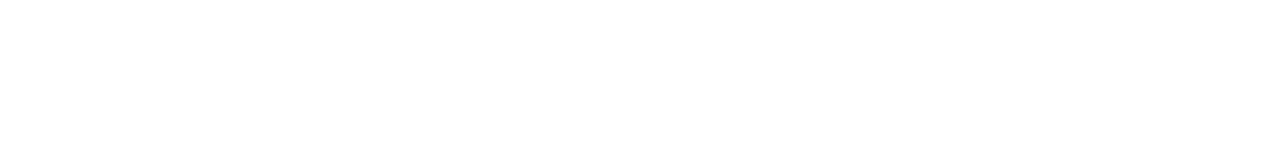
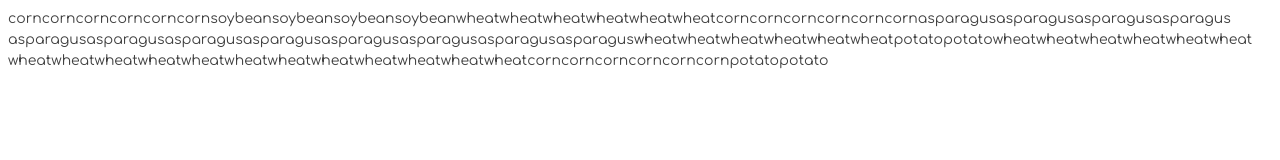
Before and after one commit to NSS-Day-Cohort-74/Modern-Farm-client-kmpukf, a website with bundled scripts: page src/index.html in a window 1280 px wide. Built offline with nearby package versions, Linux system fonts and the light colour scheme; a web font is replaced by a local one.

Commit message:
Added final draft with HTML

```diff
--- /dev/null
+++ b/src/scripts/catalog.js
@@ -0,0 +1,7 @@
+export const catalog = (plants) => {
+    let html = " "
+    for (const plant of plants) {
+        html += `<section class="plant">${plant.type}</section>`
+    }
+    return html
+}
--- a/src/scripts/field.js
+++ b/src/scripts/field.js
@@ -5,4 +5,4 @@ export const addPlant = (seedObject) => {
 }
 
 export const usePlants = () =>
-    plants.map((plant) => (plant))
+    plants.map(plant => plant)
--- /dev/null
+++ b/src/scripts/harvester.js
@@ -0,0 +1,22 @@
+import { usePlants } from "./field.js";
+
+const plants = usePlants()
+
+/*
+1. Create a forof loop to iterate harvestPlants
+2. Create a new empty array in the scope of the forof loop
+3. Push the seedObject multiplied by its output key value
+4. Return the newly constructed array and export it
+5. Import the returned array to the catalog module
+*/
+
+const harvested = []
+
+export const harvestPlants = (plants) => {
+    for (const plant of plants) {
+        for (let i = 0; i < plant.output; i++) {
+            harvested.push(plant)
+        }
+    }
+    return harvested
+}
--- a/src/scripts/main.js
+++ b/src/scripts/main.js
@@ -1,7 +1,17 @@
 console.log("Welcome to the main module")
 import { createPlan } from "./plan.js"
 import { plantSeeds } from "./tractor.js"
+import { usePlants } from "./field.js"
+import { harvestPlants } from "./harvester.js"
+import { catalog } from "./catalog.js"
 
 const yearlyPlan = createPlan()
+plantSeeds(yearlyPlan)
+const plants = usePlants()
+//console.log(plants)
+const plantsHarvest = harvestPlants(plants)
+const plantHTML = catalog(plantsHarvest)
+//console.log(plantsHarvest)
 
-const seedsToPlant = plantSeeds(yearlyPlan)
+const mainContainerEl = document.querySelector(".container")
+mainContainerEl.innerHTML = plantHTML
--- a/src/scripts/seeds/corn.js
+++ b/src/scripts/seeds/corn.js
@@ -1,13 +1,15 @@
 export const createCorn = () => {
-    return [{
-        type: "corn",
-        height: 180,
-        output: 6
-    },
-    {
+    return {
         type: "corn",
         height: 180,
         output: 6
     }
-    ]
 }
+/*    {
+         type: "corn",
+         height: 180,
+         output: 6
+     }
+     ]
+ }
+*/
--- a/src/styles/main.css
+++ b/src/styles/main.css
@@ -33,3 +33,9 @@ h1,h2,h3,h4,h5,h6 {
 .red {
     background-color: darksalmon;
 }
+
+.container {
+    display: flex;
+    flex-direction: row;
+    flex-wrap: wrap;
+}
```
Also changed, not shown: src/index.html (+0 -1 lines).
